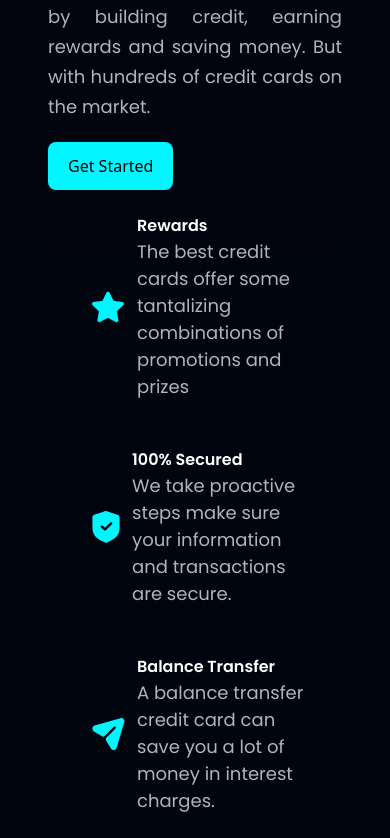
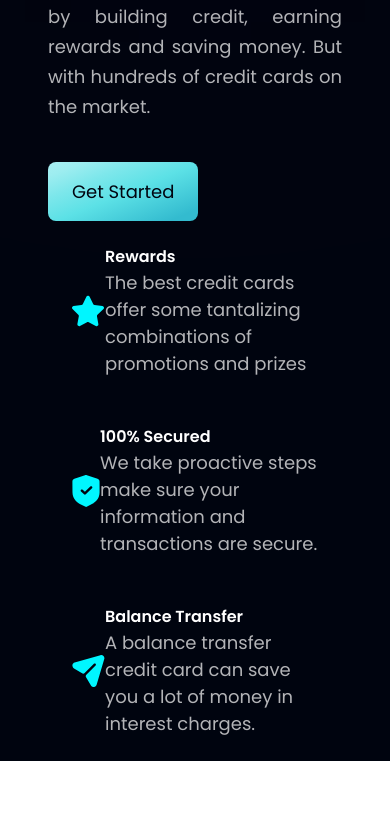
Before and after one commit to TuanNguyen0915/bank_app, a React (Vite) app: page / in a window 390 px wide. Shown: the part 1784-2622 px from the top of the page. After the commit the page ends 2545 px from the top, so only its background shows below. Built offline with nearby package versions, Linux system fonts and the light colour scheme.

Commit message:
edit button

```diff
--- a/src/components/Business.jsx
+++ b/src/components/Business.jsx
@@ -2,7 +2,7 @@ import { features } from "../constants"
 import Button from "./Button"
 const Business = () => {
   return (
-    <section id="features" className="flex md:flex-row flex-col sm:px-16 px-6">
+    <section id="features" className="flex md:flex-row flex-col px-6 w-full">
       {/* LEFT SIDE */}
       {/* <div className="flex-1 flex flex-col justify-start items-center"> */}
       <div className="flex-1 flex-rol justify-center items-star">
@@ -11,18 +11,18 @@ const Business = () => {
           we&#39;ll handle the money.{" "}
         </h2>
         <p className="font-poppins text-dimWhite text-[18px] w-full text-justify leading-[30px]">With the right credit card, you can improve your financial life by building credit, earning rewards and saving money. But with hundreds of credit cards on the market.</p>
-        <Button />
+        <Button styles="mt-10" />
       </div>
       {/* RIGHT SIDE */}
-      <div className="flex-1 flex-rol justify-center items-start ml-5">
+      <div className="flex-1 flex-rol justify-center items-start xs:ml-5 ">
       {features.map(feature => (
         <div key={feature.id} className="flex-1 flex p-6 hover:bg-slate-800 hover:rounded-[24px]">
-          <div className="flex justify-center items-center mr-3 ">
+          <div className="flex justify-center items-center ss:mr-5 ">
             <img src={feature.icon} alt="" />
           </div>
           <div className="flex-1 flex flex-col justify-center items-start">
             <h3 className="font-poppins text-white font-semibold ">{feature.title}</h3>
-            <p className="font-poppins text-dimWhite font-normal text-[18px]">{feature.content}</p>
+            <p className="font-poppins text-dimWhite font-normal text-[18px] w-full">{feature.content}</p>
           </div>
         </div>
       ))}
--- a/src/components/Button.jsx
+++ b/src/components/Button.jsx
@@ -1,8 +1,11 @@
-const Button = () => {
+const Button = ({ styles }) => {
   return (
-    <section>
-      <button className="mt-5 py-3 px-5 bg-secondary rounded-lg">Get Started</button>
-    </section>
+    <button
+      type="button"
+      className={`${styles} py-4 px-6 bg-blue-gradient rounded-lg text-[18px] font-poppins text-primary outline-none`}
+    >
+      Get Started
+    </button>
   )
 }
 export default Button
```
